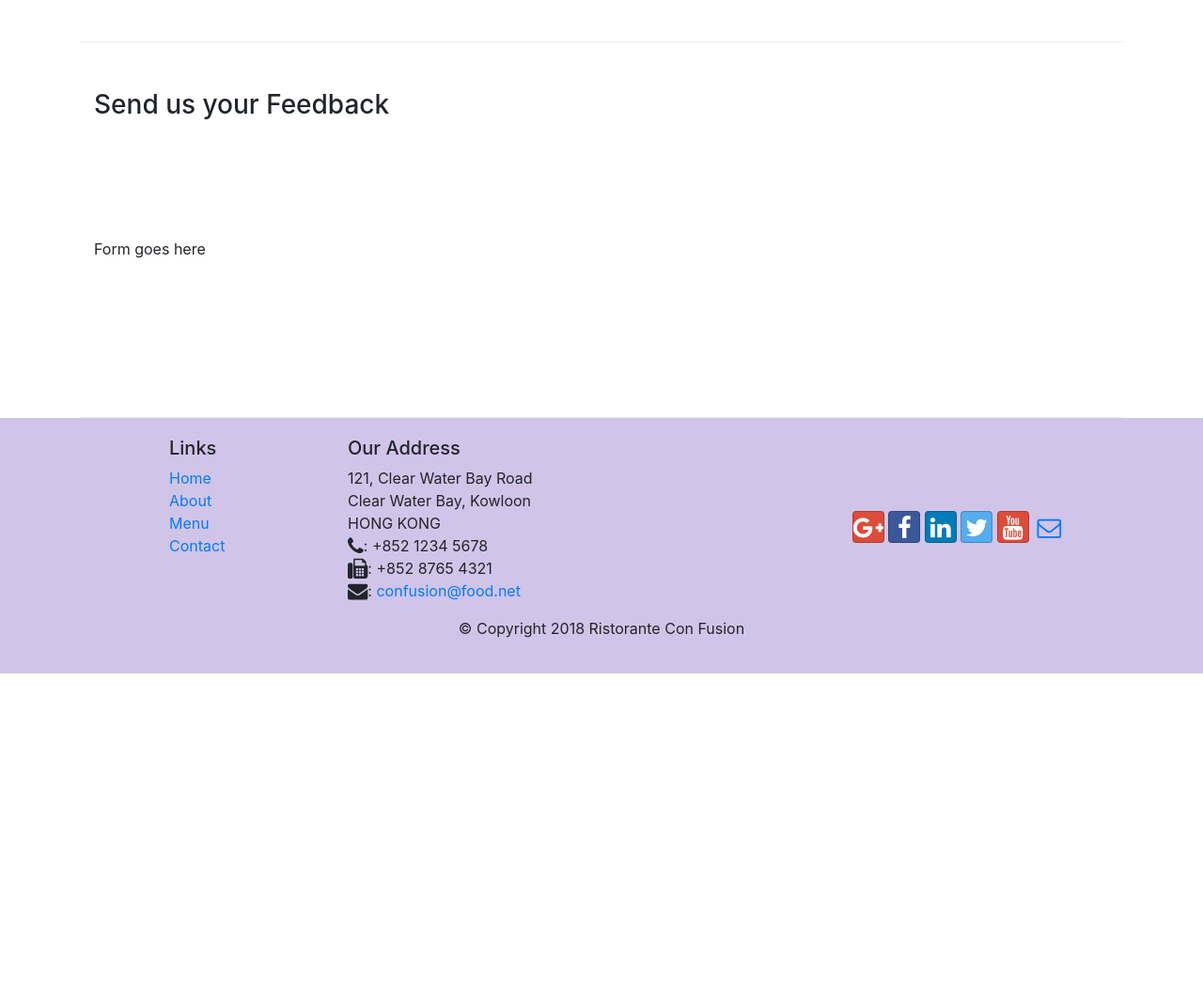
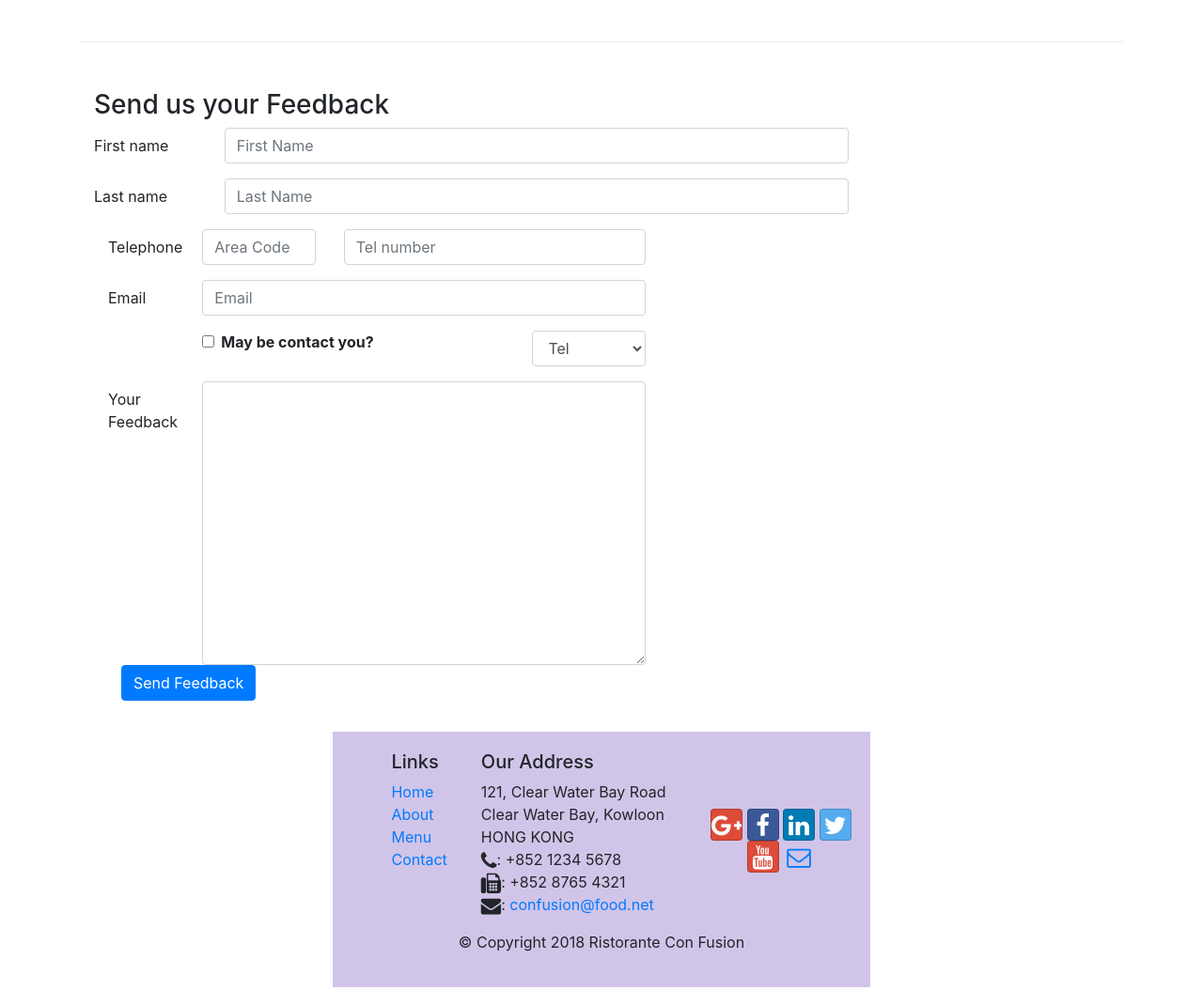
Before and after one commit to sushmita2109/Bootstrap, a website: page contactus.html in a window 1280 px wide. Shown: the part 820-1874 px from the top of the page at 94% size. Before the commit the page ends 1537 px from the top, so only its background shows below. Drawn offline with nearby package versions, Linux system fonts and the light colour scheme.

Commit message:
formcommit

```diff
--- a/contactus.html
+++ b/contactus.html
@@ -93,7 +93,63 @@
               <h3>Send us your Feedback</h3>
            </div>
             <div class="col-12 col-md-9">
-                Form goes here
+                <form action="">
+                    <div class="form-group row">
+                        <label for="firstname" class="col-md-2 col-form-label">First name</label>
+                        <div class="col-md-10">
+                            <input type="text" class="form-control" id="firstname" name="firstname" placeholder="First Name">
+                        </div>
+                    </div>
+                    <div class="form-group row">
+                            <label for="lastname" class="col-md-2 col-form-label">Last name</label>
+                            <div class="col-md-10">
+                                <input type="text" class="form-control" id="lastname" name="lastname" placeholder="Last Name">
+                            </div>
+                    </div>
+                    <div class="col-12 col-md-9">
+                        <form action="">
+                            <div class="form-group row">
+                                <label for="telnum" class="col-12 col-md-2 col-form-label">Telephone</label>
+                                <div class="col-5 col-md-3">
+                                    <input type="tel" class="form-control" id="areacode" name="areacode" placeholder="Area Code">
+                                </div>
+                                <div class="col-7 col-md-7">
+                                    <input type="tel" class="form-control" id="telnum" name="telnum" placeholder="Tel number">
+                                </div>
+                            </div>
+                            <div class="form-group row">
+                                    <label for="emailid" class="col-md-2 col-form-label">Email</label>
+                                    <div class="col-md-10">
+                                        <input type="email" class="form-control" id="emailid" name="emailid" placeholder="Email">
+                                    </div>
+                            </div>
+                            <div class="form-group row">
+                                <div class="col-md-6 offset-md-2">
+                                    <div class="form-check">
+                                        <input type="checkbox" class="form-check-input" name="apporve" id="apporve" value="">
+                                        <label class="form-check-label" for="apporve">
+                                            <strong>May be contact you?</strong>
+                                        </label>
+                                    </div>
+                                </div>
+                                <div class="col-md-3 offset-md-1">
+                                    <select class="form-control" >
+                                        <option >Tel</option>
+                                        <option >Email</option>
+                                    </select>
+                                </div>
+                            </div>
+                            <div class="form-group row">
+                                <label for="feedback" class="col-md-2 col-form-label">Your Feedback</label>
+                                <div class="col-md-10">
+                                    <textarea  class="form-control" id="feedback" name="feedback" rows="12"></textarea>
+                                </div>
+                                <div class="form-group row">
+                                    <div class="offset-md-2 col-md-10">
+                                        <button type="submit" class="btn btn-primary">Send Feedback</button>
+                                    </div>
+                                </div>
+                </form>
             </div>
              <div class="col-12 col-md">
             </div>
```
